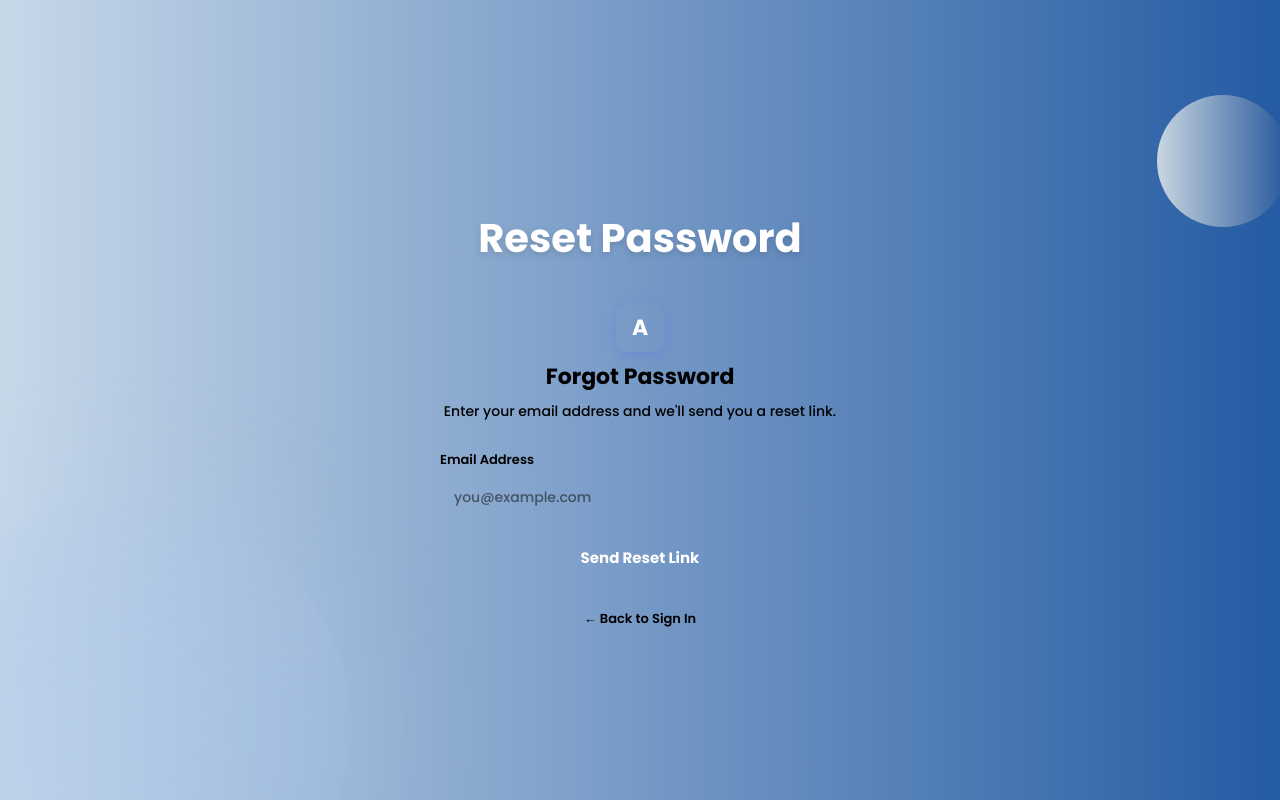
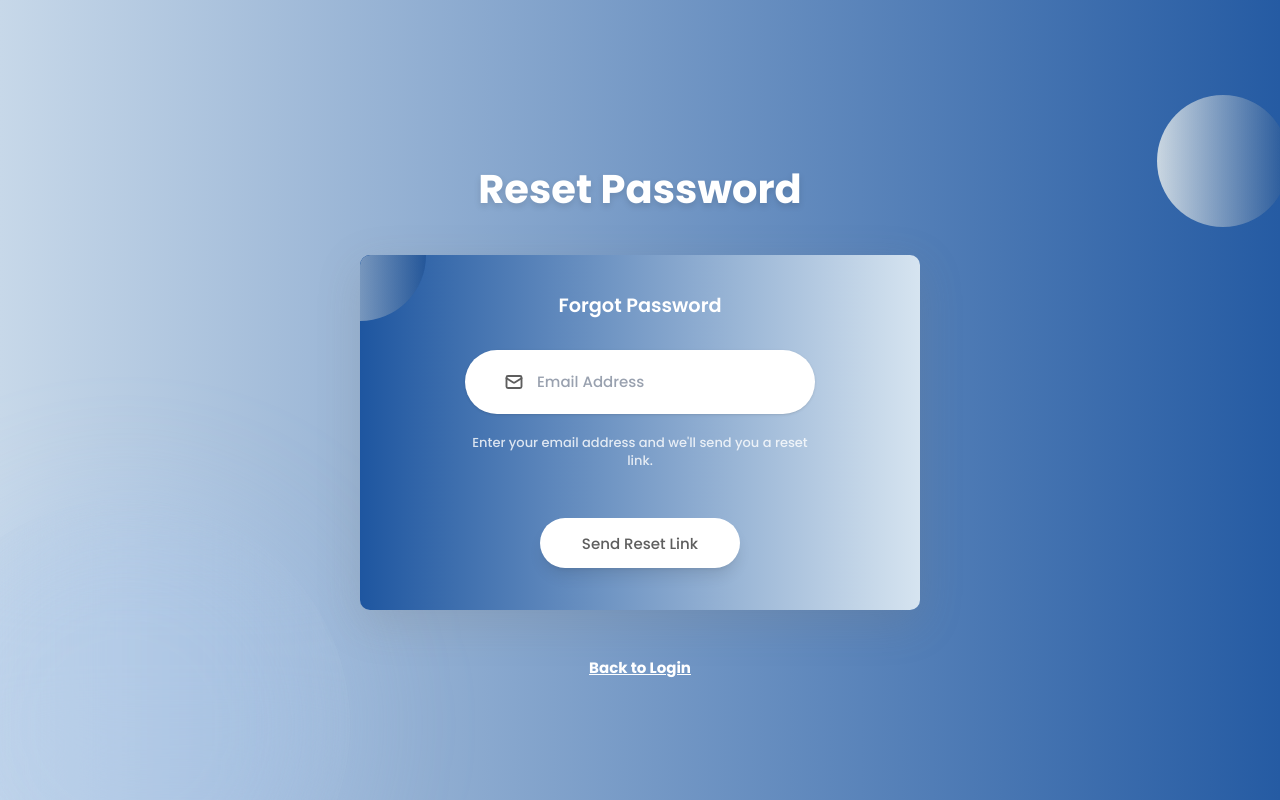
Before and after one commit to Anad-CRM/ANAD-web-app, a Next.js app: page /forgot-password in a window 1280 px wide. Built offline with nearby package versions, Linux system fonts and the light colour scheme.

Commit message:
updated forgot password module to a new ui

```diff
--- a/src/app/(auth)/forgot-password/page.tsx
+++ b/src/app/(auth)/forgot-password/page.tsx
@@ -1,116 +1,37 @@
 "use client";
 
-import { useState } from "react";
-import Link from "next/link";
-import { authService } from "@/modules/auth/services/auth.service";
+import { useRouter } from "next/navigation";
+import AuthPanel from "@/modules/auth/components/AuthPanel";
+import ForgotPasswordPanel from "@/modules/auth/components/ForgotPasswordPanel";
 
 export default function ForgotPasswordPage() {
-  const [email, setEmail] = useState("");
-  const [sent, setSent] = useState(false);
-  const [error, setError] = useState<string | null>(null);
-  const [isPending, setIsPending] = useState(false);
-
-  async function handleSubmit(e: React.FormEvent) {
-    e.preventDefault();
-    setError(null);
-    setIsPending(true);
-    try {
-      await authService.forgotPassword(email);
-      setSent(true);
-    } catch (err: unknown) {
-      setError(err instanceof Error ? err.message : "Something went wrong");
-    } finally {
-      setIsPending(false);
-    }
-  }
+  const router = useRouter();
 
   return (
-    <div className="w-full max-w-[400px] flex flex-col gap-7">
-      <div className="text-center flex flex-col items-center gap-2">
+    <>
+      <AuthPanel>
+        <ForgotPasswordPanel />
+      </AuthPanel>
+
+      <div className="mt-12 flex items-center justify-center h-[20px] w-full relative">
         <div
-          className="w-12 h-12 flex items-center justify-center rounded-[13px] text-[22px] font-extrabold text-white"
-          style={{ background: "var(--color-primary)", boxShadow: "0 4px 16px rgba(79,110,247,0.3)" }}
+          className="absolute transition-all duration-300 ease-in-out flex flex-col items-center justify-center w-full opacity-100 translate-y-0 pointer-events-auto"
         >
-          A
+          <p
+            className="text-white font-medium text-center m-0"
+            style={{ fontSize: '15px', lineHeight: '15px' }}
+          >
+            <button
+              type="button"
+              onClick={() => router.push("/login")}
+              className="underline cursor-pointer hover:text-white/80 transition-colors bg-transparent border-none p-0 inline font-bold"
+              style={{ fontSize: '15px', lineHeight: '15px' }}
+            >
+              Back to Login
+            </button>
+          </p>
         </div>
-        <h2 className="text-[22px] font-extrabold">Forgot Password</h2>
-        <p className="text-[14px]" style={{ color: "var(--color-muted)" }}>
-          {sent
-            ? "Check your inbox for the reset link."
-            : "Enter your email address and we'll send you a reset link."}
-        </p>
       </div>
-
-      {!sent ? (
-        <form onSubmit={handleSubmit} className="flex flex-col gap-4">
-          <div className="flex flex-col gap-1.5">
-            <label className="text-[13px] font-semibold" style={{ color: "var(--color-text)" }}>
-              Email Address
-            </label>
-            <input
-              type="email"
-              placeholder="you@example.com"
-              value={email}
-              onChange={(e) => setEmail(e.target.value)}
-              required
-              className="h-11 px-3.5 rounded-[10px] text-[14px] outline-none transition-all duration-200 w-full"
-              style={{
-                border: "1.5px solid var(--color-border)",
-                color: "var(--color-text)",
-                background: "var(--color-surface)",
-              }}
-              onFocus={(e) => {
-                e.currentTarget.style.borderColor = "var(--color-primary)";
-                e.currentTarget.style.boxShadow = "0 0 0 3px rgba(79,110,247,0.12)";
-              }}
-              onBlur={(e) => {
-                e.currentTarget.style.borderColor = "var(--color-border)";
-                e.currentTarget.style.boxShadow = "none";
-              }}
-            />
-          </div>
-
-          {error && (
-            <p className="text-[13px] px-3.5 py-2.5 rounded-[10px]" style={{ color: "var(--color-danger)", background: "#fee2e2" }}>
-              {error}
-            </p>
-          )}
-
-          <button
-            type="submit"
-            disabled={isPending}
-            className="h-[46px] text-white font-bold text-[15px] rounded-[10px] border-none cursor-pointer transition-all duration-200 w-full disabled:opacity-60 disabled:cursor-not-allowed"
-            style={{ background: "var(--color-primary)" }}
-            onMouseEnter={(e) => { if (!isPending) (e.currentTarget as HTMLButtonElement).style.background = "var(--color-primary-dark)"; }}
-            onMouseLeave={(e) => { (e.currentTarget as HTMLButtonElement).style.background = "var(--color-primary)"; }}
-          >
-            {isPending ? "Sending…" : "Send Reset Link"}
-          </button>
-        </form>
-      ) : (
-        <div
-          className="flex flex-col items-center gap-3 p-7 rounded-2xl text-center"
-          style={{ background: "#f0fdf4", border: "1px solid #bbf7d0" }}
-        >
-          <div
-            className="w-12 h-12 rounded-full flex items-center justify-center text-[22px] font-bold text-white"
-            style={{ background: "var(--color-success)" }}
-          >
-            ✓
-          </div>
-          <p>Reset link sent to <strong>{email}</strong></p>
-        </div>
-      )}
-
-      <p className="text-center text-[13px]">
-        <Link
-          href="/login"
-          className="font-semibold no-underline hover:underline"
-          style={{ color: "var(--color-primary)" }}
-        >
-          ← Back to Sign In
-        </Link>
-      </p>
-    </div>
+    </>
   );
 }
--- a/src/core/api/axios.ts
+++ b/src/core/api/axios.ts
@@ -1,7 +1,7 @@
 import axios from "axios";
 import { getToken, clearToken } from "@/core/utils/auth";
 
-export const API_BASE_URL = "http://192.168.0.201:3000"; //Nibin
+export const API_BASE_URL = "http://192.168.0.202:3000"; //Nibin
 
 // export const API_BASE_URL = "http://localhost:3000/";  //Local host
 // export const API_BASE_URL = "http://localhost:3000/";  //Local host
--- /dev/null
+++ b/src/modules/auth/components/ForgotPasswordPanel.tsx
@@ -0,0 +1,106 @@
+"use client";
+
+import { useState } from "react";
+import { Mail, CheckCircle2 } from "lucide-react";
+import TextField from "@/core/components/ui/TextField";
+import { Text } from "@/core/components/ui/Text";
+import Button from "@/core/components/ui/Button";
+import { COLORS } from "@/core/components/theme/colors";
+import { authService } from "@/modules/auth/services/auth.service";
+
+export default function ForgotPasswordPanel() {
+  const [email, setEmail] = useState("");
+  const [sent, setSent] = useState(false);
+  const [error, setError] = useState<string | null>(null);
+  const [isPending, setIsPending] = useState(false);
+
+  async function handleSubmit(e: React.FormEvent) {
+    e.preventDefault();
+    setError(null);
+    setIsPending(true);
+    try {
+      await authService.forgotPassword(email);
+      setSent(true);
+    } catch (err: unknown) {
+      setError(err instanceof Error ? err.message : "Something went wrong");
+    } finally {
+      setIsPending(false);
+    }
+  }
+
+  return (
+    <div className="flex flex-col items-center w-full h-full justify-center min-h-[260px]">
+      {!sent ? (
+        <>
+          <Text
+            as="h2"
+            weight="semibold"
+            style={{ fontSize: '19.31px', lineHeight: '19.31px', color: COLORS.surface }}
+            className="opacity-100 tracking-normal mb-[35px]"
+          >
+            Forgot Password
+          </Text>
+
+          <form onSubmit={handleSubmit} className="w-full flex flex-col gap-5 items-center">
+            <div className="w-[350px]">
+              <TextField
+                type="email"
+                placeholder="Email Address"
+                required
+                value={email}
+                onChange={(e) => setEmail(e.target.value)}
+                icon={<Mail size={18} color="#5E5E5E" strokeWidth={2.5} />}
+                className="rounded-full shadow-sm h-[64px] text-[15px]"
+              />
+            </div>
+
+            <Text
+              as="p"
+              style={{ fontSize: '13px', lineHeight: '1.4', color: 'rgba(255,255,255,0.8)' }}
+              className="font-poppins text-center w-[350px] mb-1"
+            >
+              Enter your email address and we'll send you a reset link.
+            </Text>
+
+            {error && (
+              <Text as="p" className="text-[12px] text-red-300 text-center -mt-2">
+                {error}
+              </Text>
+            )}
+
+            <Button
+              type="submit"
+              disabled={isPending}
+              variant="white"
+              className="mt-6 w-[200px] h-[50px] !font-medium font-poppins transition-all flex items-center justify-center !text-[#5E5E5E] whitespace-nowrap"
+              style={{ fontSize: '15px' }}
+            >
+              {isPending ? "Sending..." : "Send Reset Link"}
+            </Button>
+          </form>
+        </>
+      ) : (
+        <div className="flex flex-col items-center justify-center gap-4 w-[350px]" style={{ color: COLORS.surface }}>
+          <div className="w-[64px] h-[64px] bg-white rounded-full flex items-center justify-center shadow-lg mb-2">
+            <CheckCircle2 size={32} color={COLORS.primary} strokeWidth={2.5} />
+          </div>
+          <Text
+            as="h2"
+            weight="semibold"
+            style={{ fontSize: '19.31px', lineHeight: '19.31px' }}
+          >
+            Check your inbox!
+          </Text>
+          <Text
+            as="p"
+            className="text-center font-poppins"
+            style={{ fontSize: '14px', lineHeight: '1.5', color: 'rgba(255,255,255,0.9)' }}
+          >
+            We have sent a password reset link to <br/>
+            <strong>{email}</strong>
+          </Text>
+        </div>
+      )}
+    </div>
+  );
+}
```
Also changed, not shown: package.json (+4 -4 lines).
